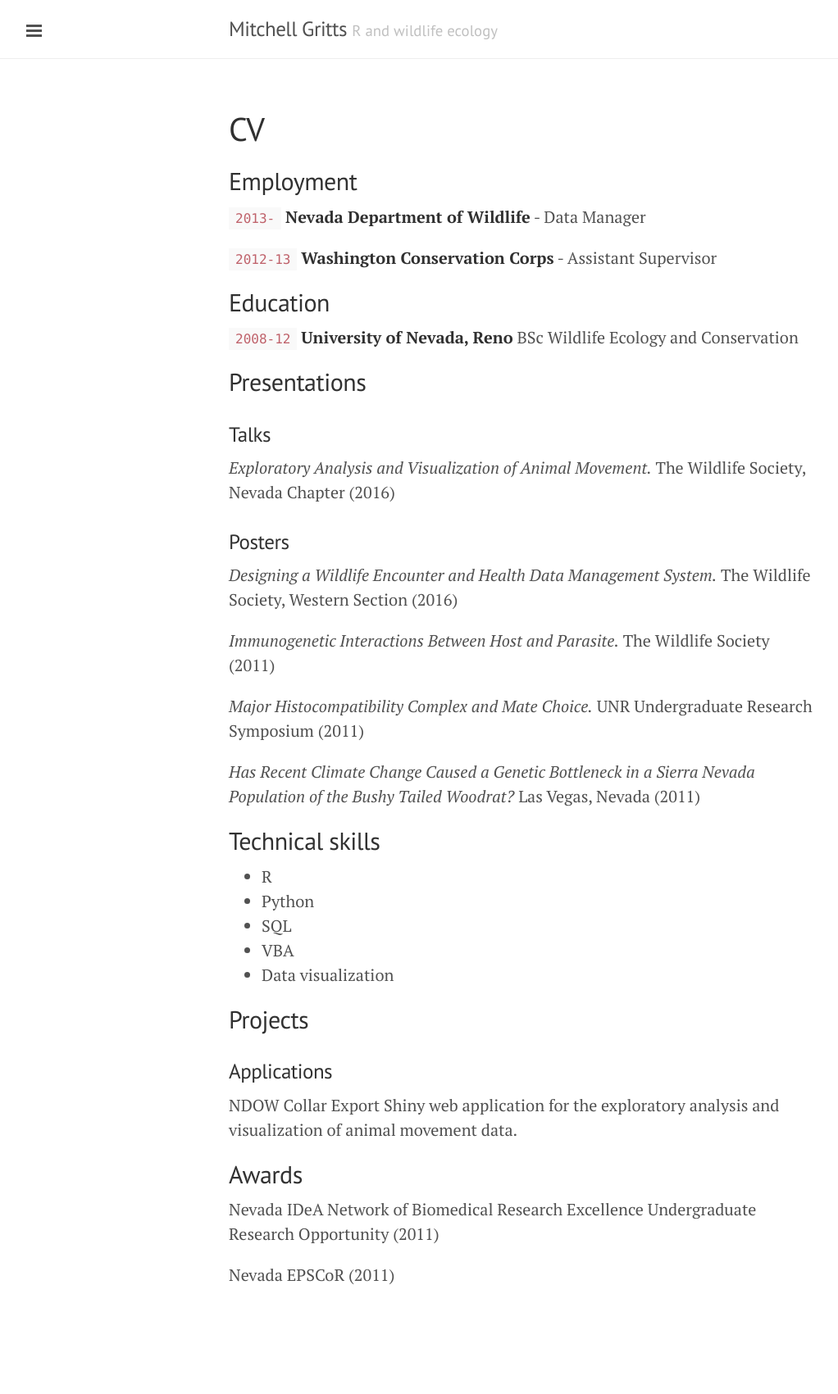
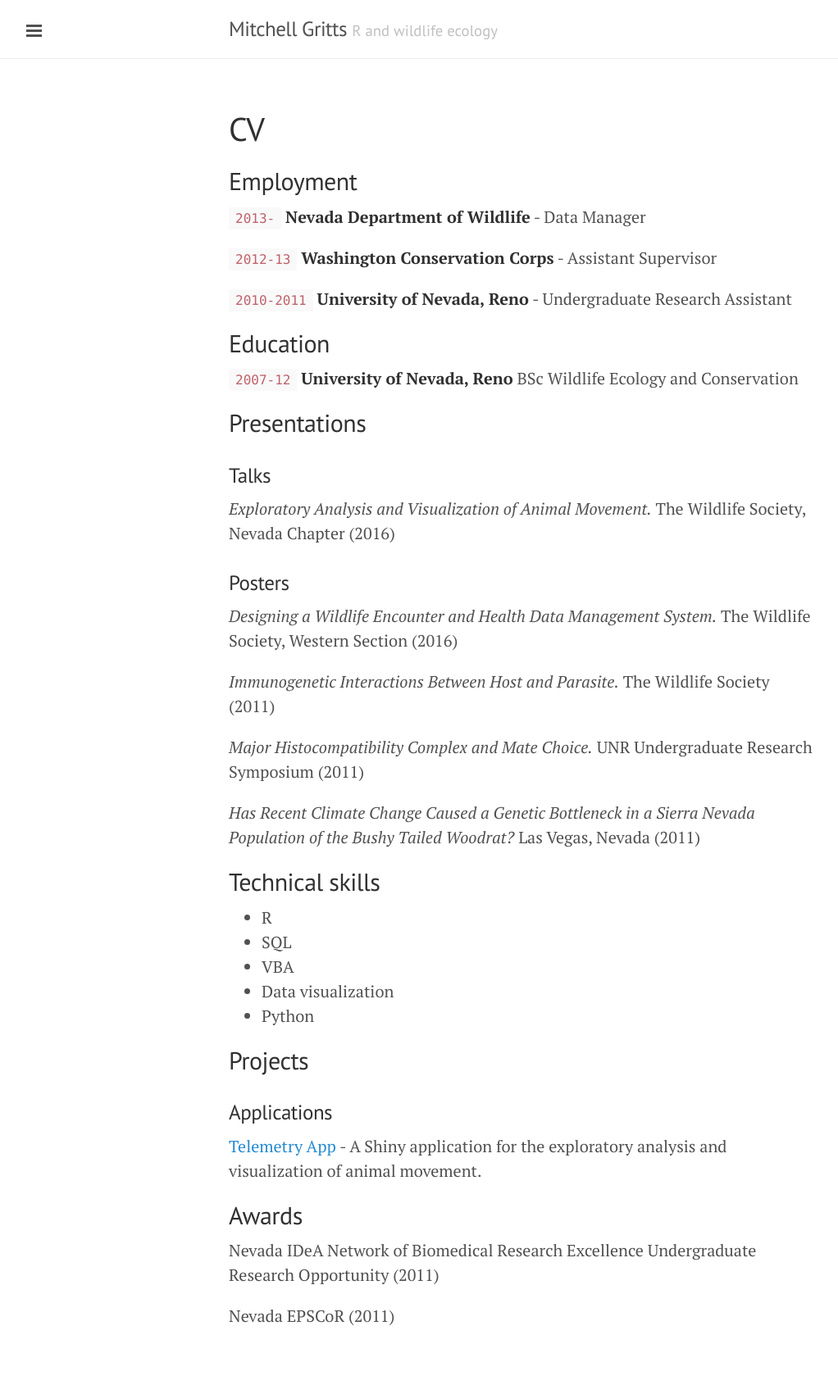
Before and after one commit to andrianaimisa/mgritts.github.io, a Jekyll site: the page built from cv.md, in a window 1280 px wide. Shown: the whole page at 82% size, without its empty margins (1-1023 px from the left). Built offline with Jekyll 4.4.1, drawn with Linux system fonts in a browser that asks for light colours; before the commit the page ends 1651 px from its top, so only the background shows below that.

Commit message:
update cv

```diff
--- a/cv.md
+++ b/cv.md
@@ -10,8 +10,11 @@ __Nevada Department of Wildlife__ - Data Manager
 `2012-13`
 __Washington Conservation Corps__ - Assistant Supervisor
 
+`2010-2011`
+__University of Nevada, Reno__ - Undergraduate Research Assistant
+
 ## Education
-`2008-12`
+`2007-12`
 __University of Nevada, Reno__ BSc Wildlife Ecology and Conservation
 
 ## Presentations
@@ -33,16 +36,16 @@ _Has Recent Climate Change Caused a Genetic Bottleneck in a Sierra Nevada Popula
 ## Technical skills
 
 * R
-* Python
 * SQL
 * VBA
 * Data visualization
+* Python
 
 ## Projects
 
 ### Applications
 
-NDOW Collar Export Shiny web application for the exploratory analysis and visualization of animal movement data.
+[Telemetry App](https://github.com/kissmygritts/CollarDataExport) - A Shiny application for the exploratory analysis and visualization of animal movement.
 
 ## Awards
 
```
